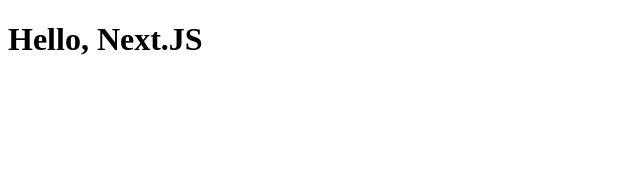
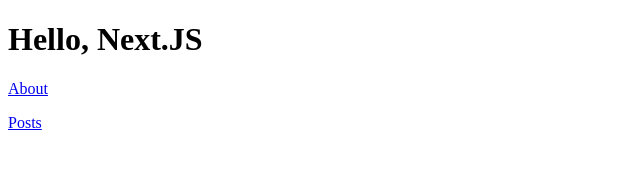
Before and after one commit to anakolchina97/minin-nextjs-education, a Next.js app: page / in a window 1280 px wide. Shown: the top 182 px of the page, without its empty margins (0-640 px from the left). Built offline with nearby package versions, Linux system fonts and the light colour scheme.

Commit message:
Routing and navigation

```diff
--- a/pages/about.js
+++ /dev/null
@@ -1,3 +0,0 @@
-export default function About() {
-  return <h1>About</h1>;
-}
--- /dev/null
+++ b/pages/about/author.js
@@ -0,0 +1,3 @@
+export default function Author() {
+  return <h1>Author</h1>;
+}
--- a/pages/index.js
+++ b/pages/index.js
@@ -1,3 +1,15 @@
+import Link from "next/link";
+
 export default function Index() {
-  return <h1>Hello, Next.JS</h1>;
+  return (
+    <>
+      <h1>Hello, Next.JS</h1>
+      <p>
+        <Link href={"/about"}>About</Link>
+      </p>
+      <p>
+        <Link href={"/posts"}>Posts</Link>
+      </p>
+    </>
+  );
 }
```
Also changed, not shown: pages/about/index.js (added, +15 -0 lines), pages/post/[id].js (added, +10 -0 lines).
